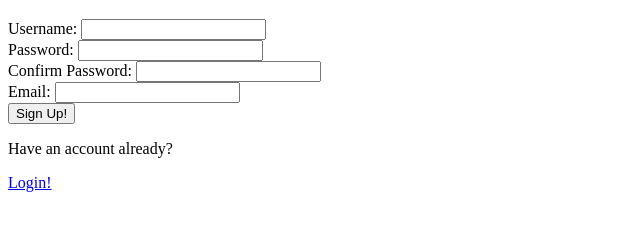
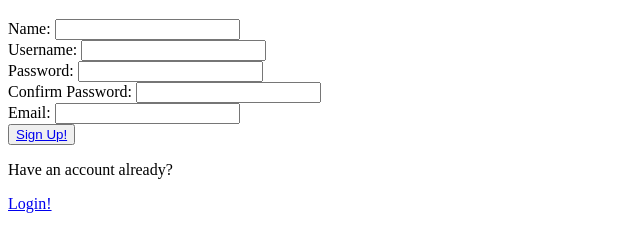
Before and after one commit to clr7695/BookBuddy, a plain HTML site: page signup.html in a window 1280 px wide. Shown: the part 87-338 px from the top of the page, without its empty margins (0-640 px from the left). Drawn offline with Linux system fonts and the light colour scheme.

Commit message:
Sign Up is cursed but works somehow

```diff
--- a/signup.html
+++ b/signup.html
@@ -1,5 +1,30 @@
 <!--Sign Up Page-->
 <html>
+    <script src="js-sdk/dist/pocketbase.umd.js"></script>
+    <script type="text/javascript">
+        const pb = new PocketBase("http://127.0.0.1:8090")
+
+        async function signUp(){
+
+            console.log("something");
+
+            const data = {
+                "username": document.getElementById("username2").value,
+                "email": document.getElementById("email").value,
+                "emailVisibility": true,
+                "password": document.getElementById("password2").value,
+                "passwordConfirm": document.getElementById("pass_confirm").value,
+                "name": document.getElementById("name").value
+            };
+            console.log(data);
+
+            const record = await pb.collection('users').create(data);
+
+        }
+
+
+
+    </script>
     <head>
         <title>Sign Up for Book Buddy</title>
     </head>
@@ -10,15 +35,17 @@
         </nav>
         <h1>Sign Up for Book Buddy</h1>
         <form>
-            <label>Username:</label>
-            <input type="text"><br>
-            <label>Password:</label>
-            <input type="text"><br>
-            <label>Confirm Password:</label>
-            <input type="text"><br>
-            <label>Email:</label>
-            <input type="text"><br>
-            <button>Sign Up!</button>
+            <label for="name">Name:</label>
+            <input type="text" id="name" name="name"/><br>
+            <label for="username2">Username:</label>
+            <input type="text" id="username2"/><br>
+            <label for="password2">Password:</label>
+            <input type="password" id="password2"/><br>
+            <label for="pass_confirm">Confirm Password:</label>
+            <input type="password" id="pass_confirm"/><br>
+            <label for="email">Email:</label>
+            <input type="email" id="email"/><br>
+            <button onclick="signUp()"><a href="index.html">Sign Up!</a></button>
         </form>
         <p>Have an account already?</p>
         <a href="login.html">Login!</a>
```
Also changed, not shown: login.html (+4 -4 lines), 1 other file.
